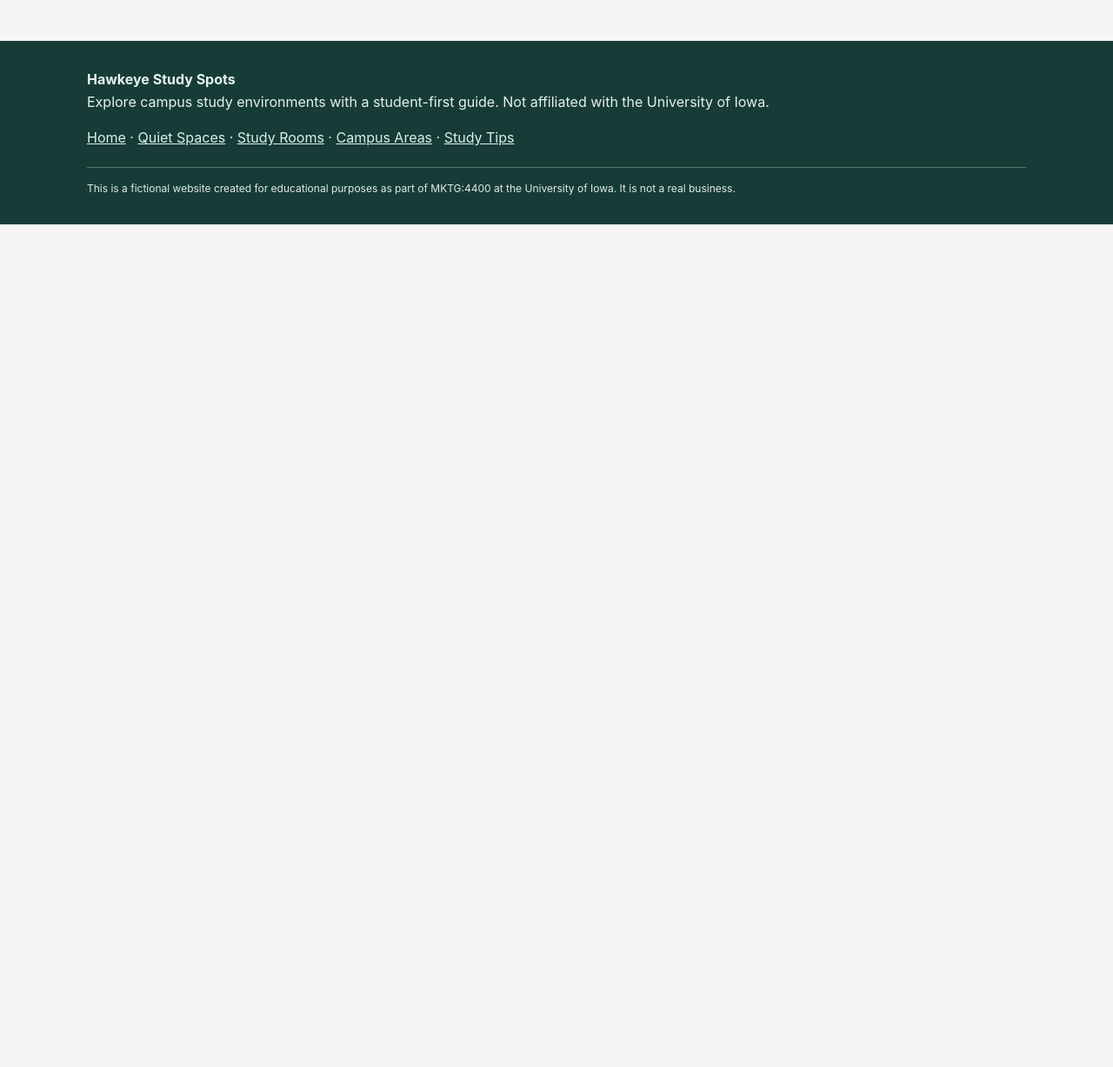
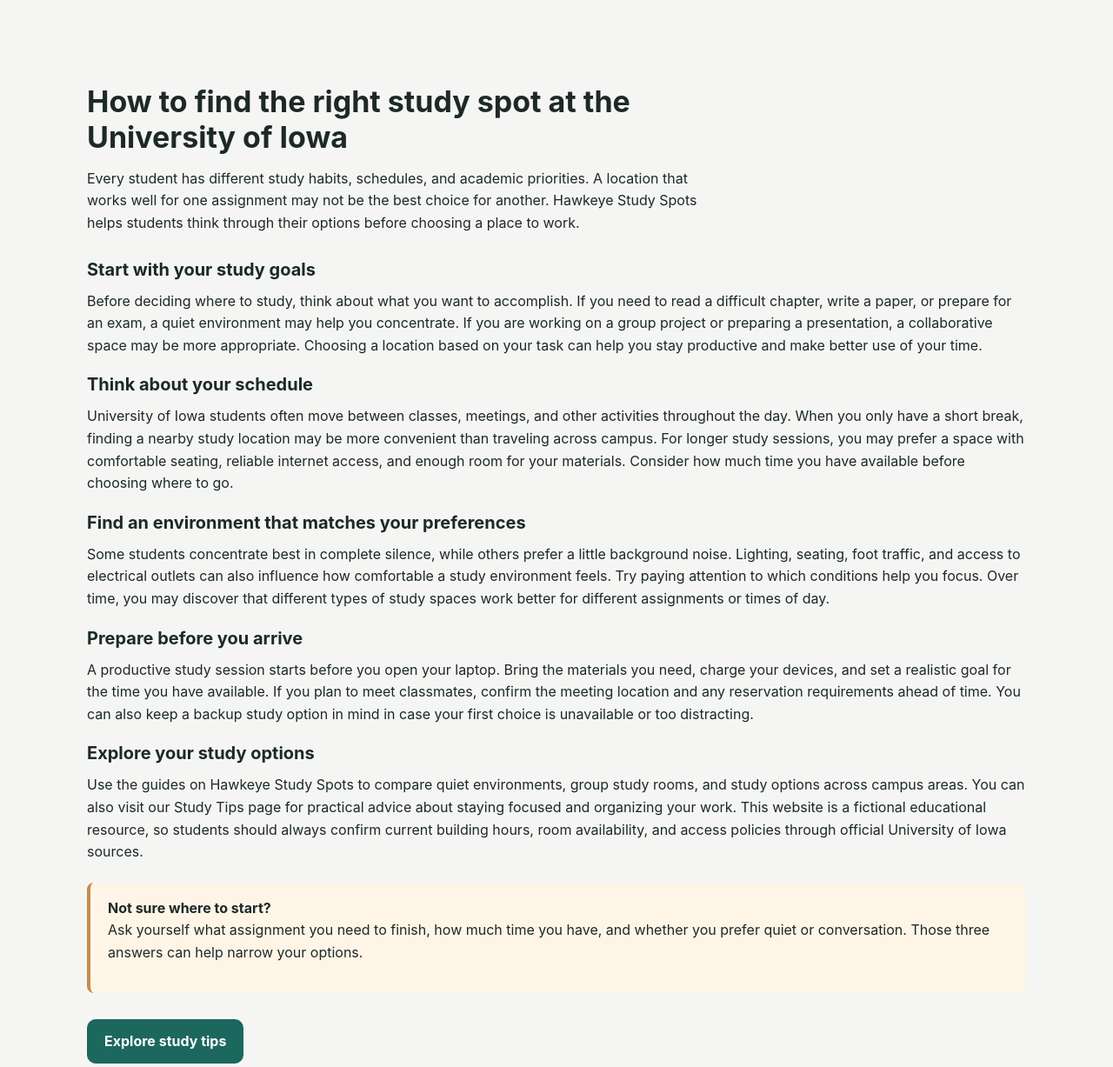
Before and after one commit to bennethussey7-png/Hawkeye-Study-Spots, a plain HTML site: page index.html in a window 1280 px wide. Shown: the part 1319-2546 px from the top of the page at 87% size. Before the commit the page ends 1577 px from the top, so only its background shows below. Drawn offline with Linux system fonts and the light colour scheme.

Commit message:
Expand homepage content for D3

```diff
--- a/index.html
+++ b/index.html
@@ -81,6 +81,37 @@
         </div>
       </div>
     </section>
+
+    <section>
+      <div class="container">
+        <div class="sectionintro">
+          <h2>How to find the right study spot at the University of Iowa</h2>
+          <p>Every student has different study habits, schedules, and academic priorities. A location that works well for one assignment may not be the best choice for another. Hawkeye Study Spots helps students think through their options before choosing a place to work.</p>
+        </div>
+
+        <h3>Start with your study goals</h3>
+        <p>Before deciding where to study, think about what you want to accomplish. If you need to read a difficult chapter, write a paper, or prepare for an exam, a quiet environment may help you concentrate. If you are working on a group project or preparing a presentation, a collaborative space may be more appropriate. Choosing a location based on your task can help you stay productive and make better use of your time.</p>
+
+        <h3>Think about your schedule</h3>
+        <p>University of Iowa students often move between classes, meetings, and other activities throughout the day. When you only have a short break, finding a nearby study location may be more convenient than traveling across campus. For longer study sessions, you may prefer a space with comfortable seating, reliable internet access, and enough room for your materials. Consider how much time you have available before choosing where to go.</p>
+
+        <h3>Find an environment that matches your preferences</h3>
+        <p>Some students concentrate best in complete silence, while others prefer a little background noise. Lighting, seating, foot traffic, and access to electrical outlets can also influence how comfortable a study environment feels. Try paying attention to which conditions help you focus. Over time, you may discover that different types of study spaces work better for different assignments or times of day.</p>
+
+        <h3>Prepare before you arrive</h3>
+        <p>A productive study session starts before you open your laptop. Bring the materials you need, charge your devices, and set a realistic goal for the time you have available. If you plan to meet classmates, confirm the meeting location and any reservation requirements ahead of time. You can also keep a backup study option in mind in case your first choice is unavailable or too distracting.</p>
+
+        <h3>Explore your study options</h3>
+        <p>Use the guides on Hawkeye Study Spots to compare quiet environments, group study rooms, and study options across campus areas. You can also visit our Study Tips page for practical advice about staying focused and organizing your work. This website is a fictional educational resource, so students should always confirm current building hours, room availability, and access policies through official University of Iowa sources.</p>
+
+        <div class="tip">
+          <b>Not sure where to start?</b>
+          <p>Ask yourself what assignment you need to finish, how much time you have, and whether you prefer quiet or conversation. Those three answers can help narrow your options.</p>
+        </div>
+
+        <a class="button" href="study-tips.html">Explore study tips</a>
+      </div>
+    </section>
   </main>
 
   <footer>
@@ -91,8 +122,8 @@
         <a href="index.html">Home</a> ·
         <a href="quiet-spaces.html">Quiet Spaces</a> ·
         <a href="study-rooms.html">Study Rooms</a> ·
-        <a href="campus-areas.html">Campus Areas</a>
-         · <a href="study-tips.html">Study Tips</a>
+        <a href="campus-areas.html">Campus Areas</a> ·
+        <a href="study-tips.html">Study Tips</a>
       </p>
       <div class="notice">This is a fictional website created for educational purposes as part of MKTG:4400 at the University of Iowa. It is not a real business.</div>
     </div>
```
